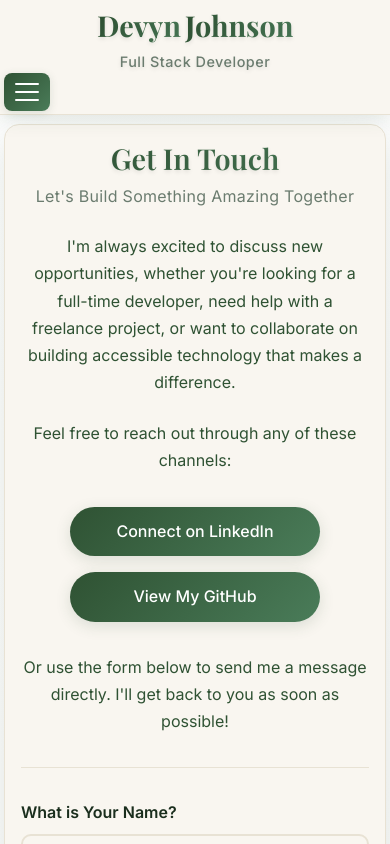
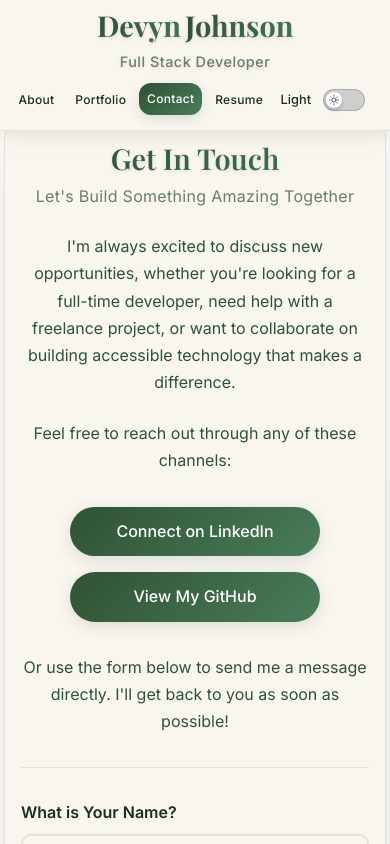
Before and after one commit to DevynJohnson/portfolio, a React (Vite) app in the folder portfolio/: page /contact in a window 390 px wide. Shown: the top 844 px of the page. Built offline with nearby package versions, Linux system fonts and the light colour scheme.

Commit message:
Adjustment to navbar - shortening labels to keep from having to collapse nav component on mobile devices until screen size reaches very small sizes.

```diff
--- a/portfolio/src/components/Navigation.jsx
+++ b/portfolio/src/components/Navigation.jsx
@@ -3,17 +3,17 @@ import { Link, useLocation } from 'react-router-dom';
 import ThemeToggle from './ThemeToggle';
 
 const navigationItems = [
-  { path: '/', label: 'About Me' },
+  { path: '/', label: 'About' },
   { path: '/portfolio', label: 'Portfolio' },
-  { path: '/contact', label: 'Contact Me' },
-  { path: '/resume', label: 'View My Resume' }
+  { path: '/contact', label: 'Contact' },
+  { path: '/resume', label: 'Resume' }
 ];
 
 function Navigation() {
     const currentPage = useLocation().pathname;
 
     return (
-        <Navbar expand="lg" className="modern-navbar">
+        <Navbar className="modern-navbar">
             <Navbar.Toggle aria-controls="basic-navbar-nav" className="navbar-toggler" />
             <Navbar.Collapse id="basic-navbar-nav">
                 <div className="navbar-content">
--- a/portfolio/src/styles/header.css
+++ b/portfolio/src/styles/header.css
@@ -124,6 +124,7 @@
   background: var(--primary-gradient);
   border-radius: 8px;
   box-shadow: 0 2px 8px var(--card-shadow);
+  display: none; /* Hidden by default, shown only on very small screens */
 }
 
 .modern-navbar .navbar-toggler:focus {
@@ -217,8 +218,8 @@
   }
 }
 
-/* Mobile Responsive */
-@media (max-width: 991.98px) {
+/* Mobile Responsive - Always show nav items */
+@media (max-width: 767.98px) {
   .modern-header {
     min-height: auto;
   }
@@ -247,34 +248,46 @@
     padding-bottom: 0.2rem;
   }
 
+  /* Force navbar to always show (override Bootstrap) */
   .modern-navbar .navbar-collapse {
-    background: var(--card-background);
-    border-radius: 12px;
-    margin-top: 0.5rem;
-    padding: 1rem;
-    box-shadow: 0 4px 20px var(--card-shadow);
-    border: 1px solid var(--border-color);
+    display: block !important;
+    background: none;
+    border-radius: 0;
+    margin-top: 0;
+    padding: 0;
+    box-shadow: none;
+    border: none;
+  }
+
+  .modern-navbar .navbar-toggler {
+    display: none !important;
   }
 
   .navbar-content {
-    flex-direction: column;
-    gap: 1rem;
+    flex-direction: row;
+    gap: 0;
+    justify-content: center;
+    align-items: center;
   }
 
   .nav-links-container {
     position: static;
     transform: none;
-    flex-direction: column;
-    width: 100%;
+    flex-direction: row;
+    flex-wrap: wrap;
+    justify-content: center;
+    gap: 0.25rem;
   }
 
   .modern-navbar .nav-link {
-    margin: 0.25rem 0;
+    margin: 0.1rem 0.15rem;
     text-align: center;
+    font-size: 0.85rem;
+    padding: 0.5rem 0.75rem !important;
   }
 
   .theme-toggle-container {
-    margin-left: 0;
+    margin-left: 0.5rem;
     padding-left: 0;
     justify-content: center;
   }
@@ -306,9 +319,101 @@
     padding: 0.2rem 0;
   }
 
+  /* Force navbar to show and override Bootstrap collapse */
+  .modern-navbar .navbar-collapse {
+    display: block !important;
+    background: none;
+    border-radius: 0;
+    margin-top: 0;
+    padding: 0;
+    box-shadow: none;
+    border: none;
+  }
+
+  .modern-navbar .navbar-toggler {
+    display: none !important;
+  }
+
+  /* Extra compact nav for very small screens */
   .modern-navbar .nav-link {
+    font-size: 0.75rem;
+    padding: 0.4rem 0.5rem !important;
+    margin: 0.1rem 0.1rem;
+  }
+
+  .nav-links-container {
+    gap: 0.1rem;
+  }
+
+  .theme-toggle-container {
+    margin-left: 0.25rem;
+  }
+}
+
+/* Very small screens - Use hamburger menu */
+@media (max-width: 360px) {
+  .header-content {
+    min-height: 60px;
+    padding: 0 0.25rem;
+  }
+
+  .header-title {
+    font-size: clamp(0.9rem, 3vw, 1.2rem);
+  }
+
+  .name-devyn,
+  .name-johnson {
+    font-size: clamp(1.5rem, 6vw, 1.8rem);
+    padding: 0.1rem 0 0.2rem 0;
+    line-height: 1.1;
+  }
+
+  .header-title-section {
+    padding: 0.25rem 0 0.15rem 0;
+  }
+
+  .name-line {
+    gap: 0.25rem;
+    padding: 0.15rem 0;
+  }
+
+  /* Show hamburger menu on very small screens */
+  .modern-navbar .navbar-toggler {
+    display: block;
+  }
+
+  .modern-navbar .navbar-collapse {
+    background: var(--card-background);
+    border-radius: 12px;
+    margin-top: 0.5rem;
+    padding: 1rem;
+    box-shadow: 0 4px 20px var(--card-shadow);
+    border: 1px solid var(--border-color);
+  }
+
+  .navbar-content {
+    flex-direction: column;
+    gap: 1rem;
+  }
+
+  .nav-links-container {
+    position: static;
+    transform: none;
+    flex-direction: column;
+    width: 100%;
+  }
+
+  .modern-navbar .nav-link {
+    margin: 0.25rem 0;
+    text-align: center;
     font-size: 0.9rem;
-    padding: 0.5rem 1rem !important;
+    padding: 0.6rem 1rem !important;
+  }
+
+  .theme-toggle-container {
+    margin-left: 0;
+    padding-left: 0;
+    justify-content: center;
   }
 }
 
```
